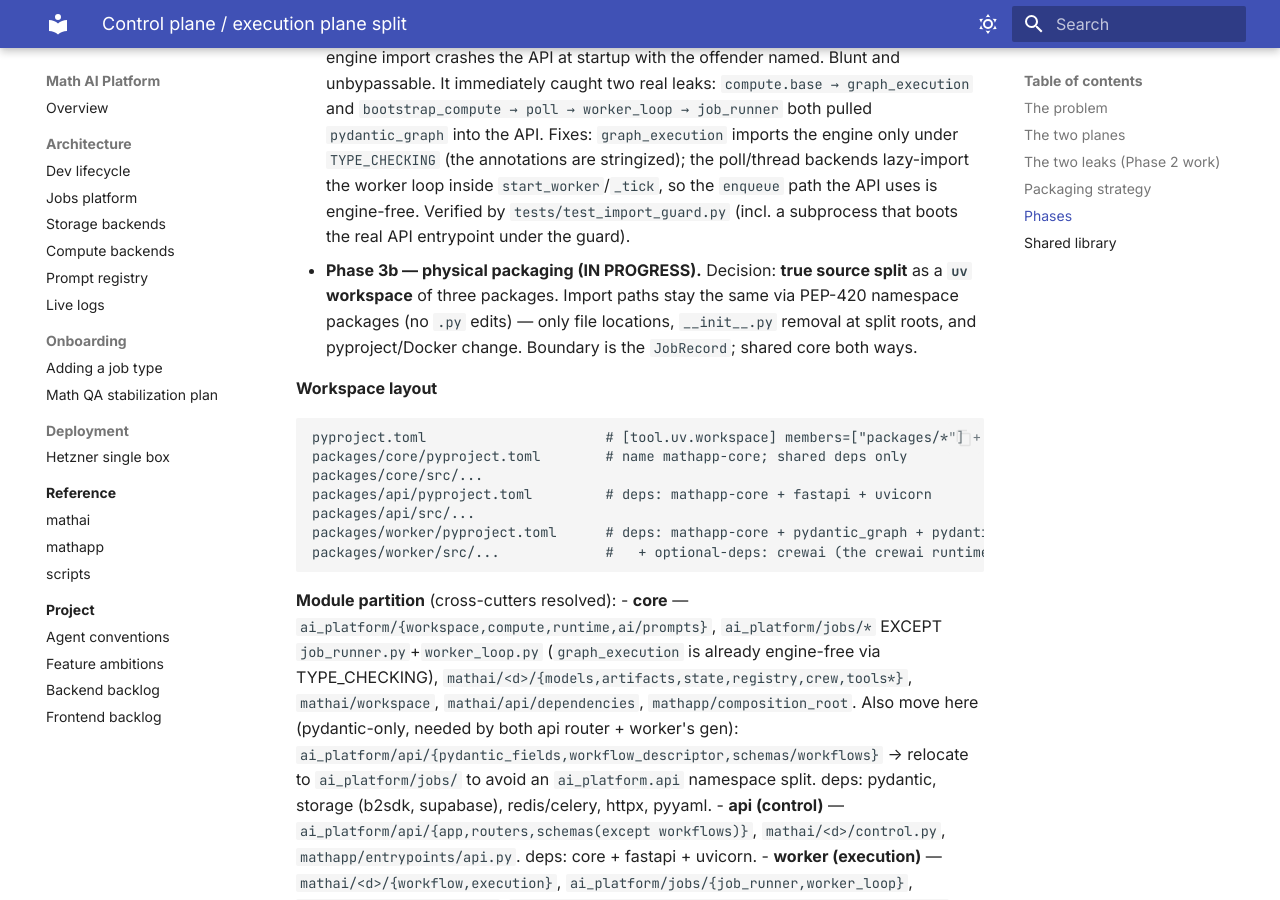
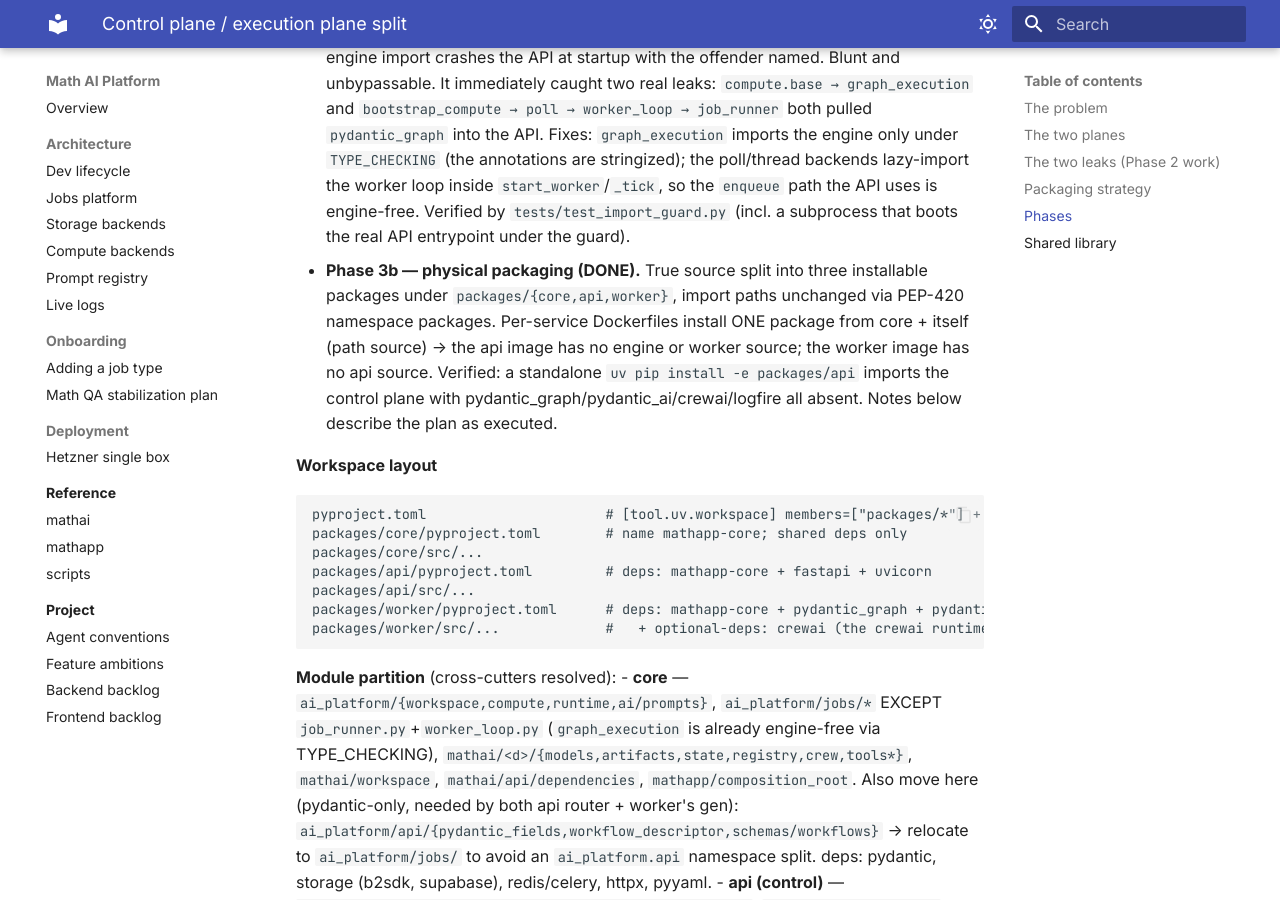
Before and after one commit to sepoul/ai-platform, an MkDocs documentation site: the page built from docs/control_execution_split.md, in a window 1280 px wide and 900 px high, scrolled down 3702 px. Built offline with MkDocs 1.6.1 and Material for MkDocs 9.7.7, drawn with Linux system fonts in a browser that asks for light colours.

Commit message:
docs(architecture): mark phase 3b (physical packaging) done
Co-Authored-By: Claude Opus 4.7 <noreply@anthropic.com>

````diff
--- a/docs/control_execution_split.md
+++ b/docs/control_execution_split.md
@@ -155,11 +155,14 @@ Phase 1 is landed as green increments (the leak fixes come first, while
   worker loop inside `start_worker`/`_tick`, so the `enqueue` path the API
   uses is engine-free. Verified by `tests/test_import_guard.py` (incl. a
   subprocess that boots the real API entrypoint under the guard).
-- **Phase 3b — physical packaging (IN PROGRESS).** Decision: **true source
-  split** as a **`uv` workspace** of three packages. Import paths stay the
-  same via PEP-420 namespace packages (no `.py` edits) — only file locations,
-  `__init__.py` removal at split roots, and pyproject/Docker change. Boundary
-  is the `JobRecord`; shared core both ways.
+- **Phase 3b — physical packaging (DONE).** True source split into three
+  installable packages under `packages/{core,api,worker}`, import paths
+  unchanged via PEP-420 namespace packages. Per-service Dockerfiles install
+  ONE package from core + itself (path source) → the api image has no engine
+  or worker source; the worker image has no api source. Verified: a standalone
+  `uv pip install -e packages/api` imports the control plane with
+  pydantic_graph/pydantic_ai/crewai/logfire all absent. Notes below describe
+  the plan as executed.
 
   **Workspace layout**
   ```
````
